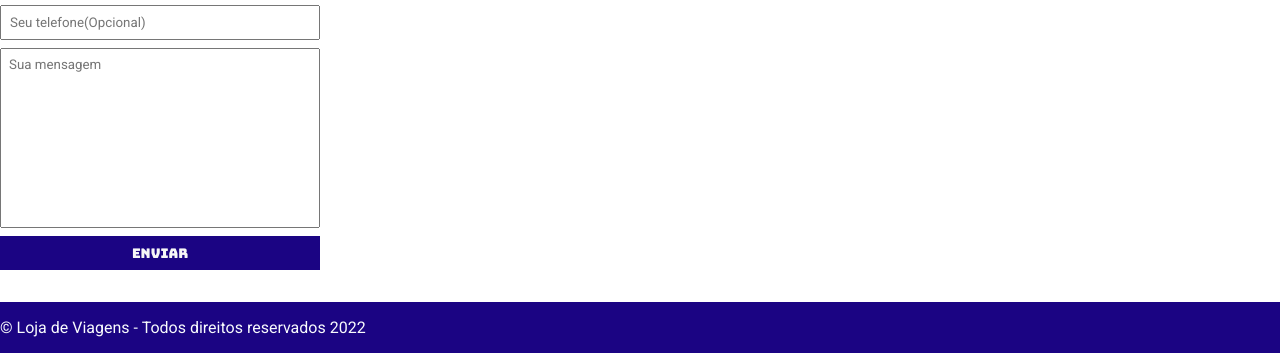
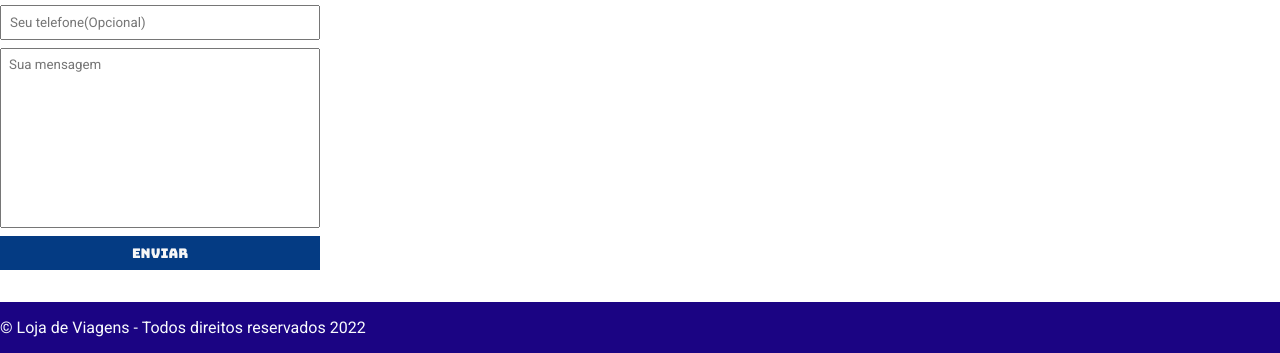
Before and after one commit to WMpapa/Exerc-cios-EBAC-Front-End, a plain HTML site: page Index.html in a window 1280 px wide. In both pictures the pointer is over the button "Enviar". Shown: the part 743-1096 px from the top of the page. Drawn offline with Linux system fonts and the light colour scheme.

Commit message:
ajsute button

```diff
--- a/main.css
+++ b/main.css
@@ -131,7 +131,7 @@ form button {
 }
 
 form button:hover {
-    background-color:rgb(27, 4, 131);
+    background-color:rgb(4, 59, 131);
 }
 
 input:focus, textarea:focus {
```
